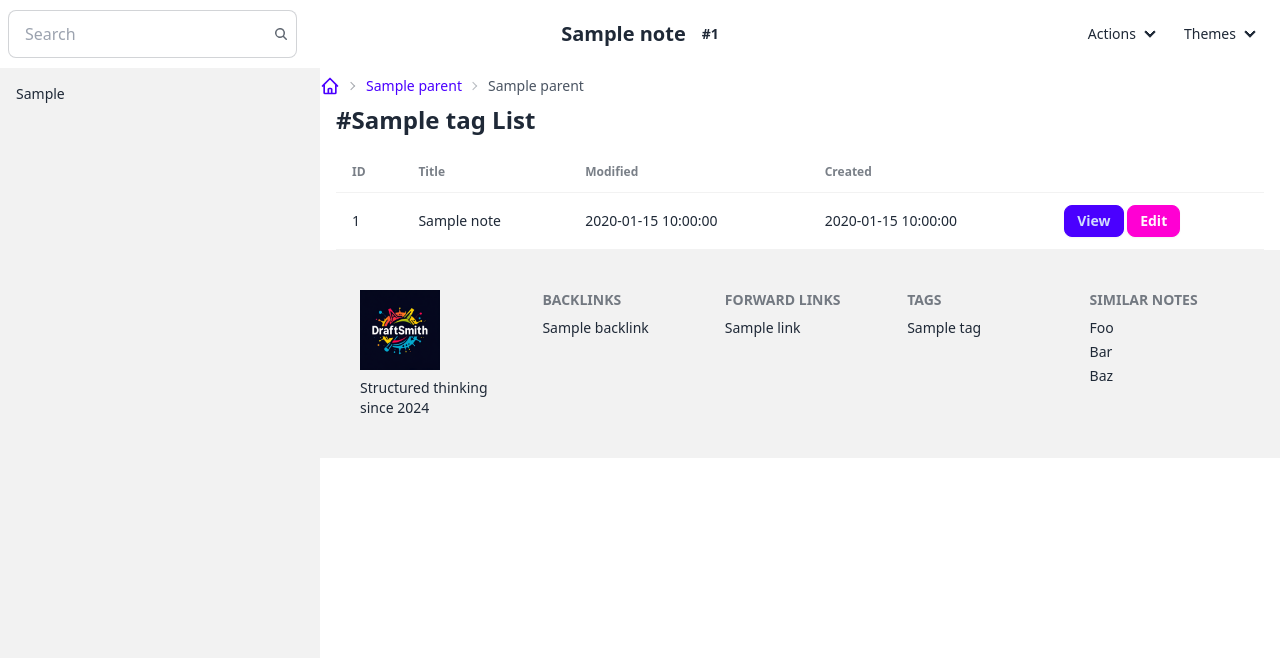
After one commit to RyanGreenup/draftsmith_flask, a Python web app: template src/templates/tagged_pages_list.html in a window 1280 px wide. The commit adds this page. Shown: the top 658 px of the page. Run offline with Jinja, Linux system fonts and the light colour scheme; the template is opened without the code that fills it: most values are stand-ins (such as "Sample title", 1, 10 or a date in 2020).

Commit message:
add tags

```diff
--- a/src/templates/footer.html
+++ b/src/templates/footer.html
@@ -31,9 +31,13 @@
     <nav>
       <h6 class="footer-title">Tags</h6>
       <ul class="space-y-1">
-        <li><a class="link link-hover">Python</a></li>
-        <li><a class="link link-hover">University</a></li>
-        <li><a class="link link-hover">Jobs</a></li>
+        {% if tags %}
+          {% for tag in tags %}
+            <li><a href="{{ url_for('tag_detail', tag_id=tag.id) }}" class="link link-hover">{{ tag.name }}</a></li>
+          {% endfor %}
+        {% else %}
+          <li>No Tags found</li>
+        {% endif %}
       </ul>
     </nav>
     <nav>
--- /dev/null
+++ b/src/templates/tagged_pages_list.html
@@ -0,0 +1,35 @@
+{% extends "base.html" %}
+
+{% block content %}
+<div class="container mx-auto px-4">
+  <h1 class="text-2xl font-bold mb-4">#{{ tag.name }} List</h1>
+    <table class="table w-full">
+        <thead>
+            <tr>
+                <th>ID</th>
+                <th>Title</th>
+                <th>Modified</th>
+                <th>Created</th>
+            </tr>
+        </thead>
+        <tbody>
+            {% for note in notes %}
+            <tr>
+                <td>{{ note.id }}</td>
+                <td>{{ note.title }}</td>
+                <td>{{ note.modified_at }}</td>
+                <td>{{ note.created_at.strftime('%Y-%m-%d %H:%M:%S') }}</td>
+                <td>
+                    <a href="{{ url_for('note_detail', note_id=note.id) }}" class="btn btn-sm btn-primary">View</a>
+                    <a href="{{ url_for('edit_note', note_id=note.id) }}" class="btn btn-sm btn-secondary">Edit</a>
+                </td>
+            </tr>
+            {% endfor %}
+        </tbody>
+    </table>
+</div>
+{% endblock %}
+
+{% block sidebar %}
+    {{ tree_html }}
+{% endblock %}
```
Also changed, not shown: src/server.py (+25 -1 lines).
